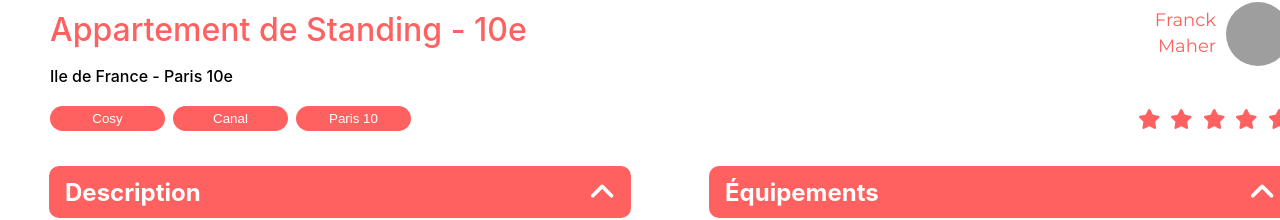
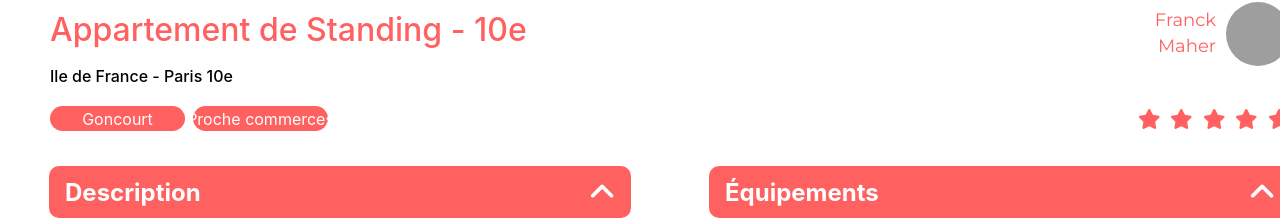
Before and after one commit to Damien-Cuvillier/P5_Kasa, a React (Create React App) app: page /housing/0979876d in a window 1280 px wide. Shown: the part 577-797 px from the top of the page. Built offline with nearby package versions, Linux system fonts and the light colour scheme; grey boxes are pictures that could not be loaded.

Commit message:
Modification du composant Tags pour récupérer les données du json et un bonne mise en page

```diff
--- a/src/components/Tags/Tags.jsx
+++ b/src/components/Tags/Tags.jsx
@@ -4,7 +4,7 @@ function Tags ({tags}) {
     return (
         <div className="tags">
             {tags.map((tag, index) => (
-        <button key={index} className="button">{tag}</button>
+        <span key={index} className="button">{tag}</span>
       ))}
         </div>
     )
--- a/src/components/Tags/Tags.scss
+++ b/src/components/Tags/Tags.scss
@@ -4,15 +4,18 @@
     .button {
         background-color: #FF6060;
         color: white;
-        padding: 10px;
         border: none;
-        border-radius: 5px;
         width: 115px;
+        padding:0px 10px;
         height: 25px;
         display: flex;
         align-items: center;
         justify-content: center;
         margin-right:8px;
         border-radius: 25px;
+        white-space: nowrap;
+        text-overflow: ellipsis;
+        overflow: hidden;
+
   }
 }
--- a/src/pages/HousingDetails.jsx
+++ b/src/pages/HousingDetails.jsx
@@ -22,7 +22,7 @@ function HousingDetails() {
       <Slideshow pictures={rental.pictures} />
       <Author title={rental.title} location={rental.location} host={rental.host} />
       <div className="Tag-and-Rating">
-        <Tags tags={["Cosy", "Canal", "Paris 10"]} />
+        <Tags tags={rental.tags} />
         <Rating className="rating" rating={rental.rating} />
       </div>
       <div className='housing-accordion'>
```
